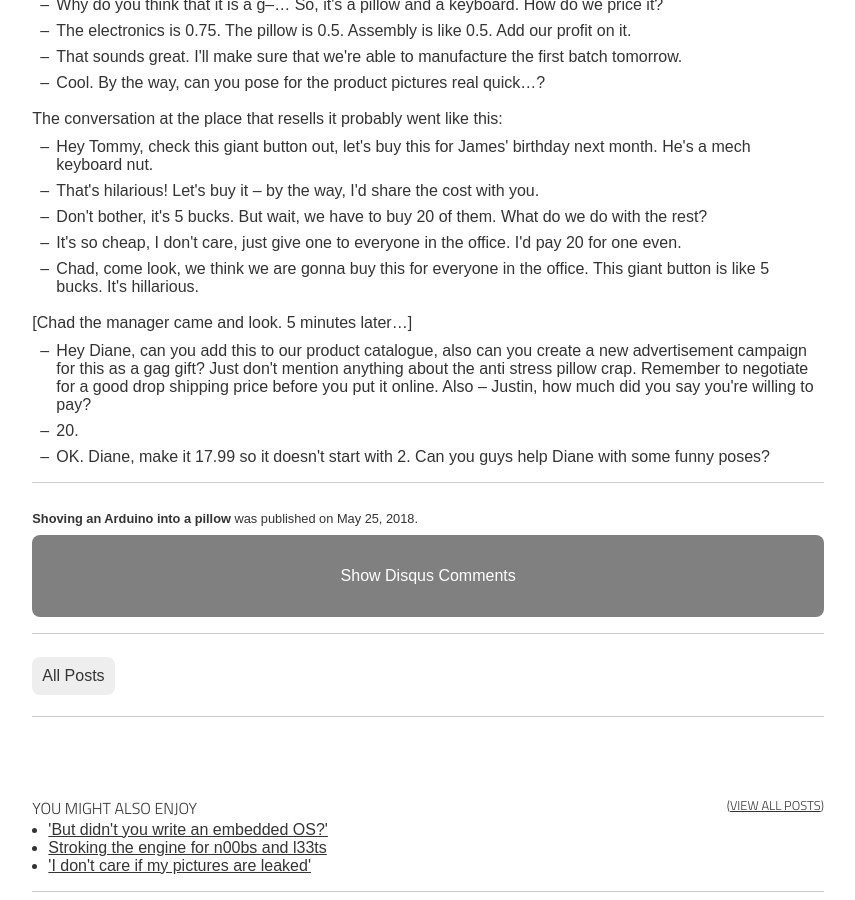
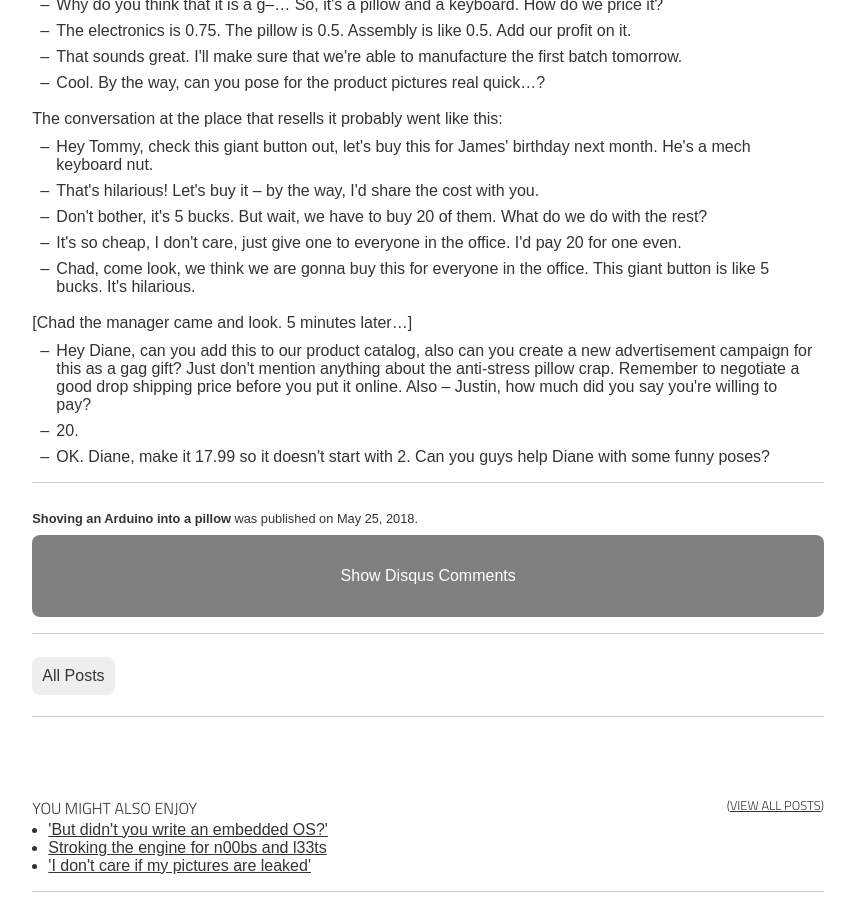
Before and after one commit to htruong/htruong.github.io, a Jekyll site: the page built from _posts/2018-05-25-a-giant-enter-button.markdown, in a window 1280 px wide and 900 px high, scrolled down 1672 px. Shown: the whole window, without its empty margins (316-1171 px from the left). Built offline with Jekyll 4.4.1, drawn with Linux system fonts in a browser that asks for light colours.

Commit message:
[blog] pillow typo

```diff
--- a/_posts/2018-05-25-a-giant-enter-button.markdown
+++ b/_posts/2018-05-25-a-giant-enter-button.markdown
@@ -45,10 +45,10 @@ The conversation at the place that resells it probably went like this:
 - That's hilarious! Let's buy it -- by the way, I'd share the cost with you.
 - Don't bother, it's 5 bucks. But wait, we have to buy 20 of them. What do we do with the rest?
 - It's so cheap, I don't care, just give one to everyone in the office. I'd pay 20 for one even.
-- Chad, come look, we think we are gonna buy this for everyone in the office. This giant button is like 5 bucks. It's hillarious.
+- Chad, come look, we think we are gonna buy this for everyone in the office. This giant button is like 5 bucks. It's hilarious.
 
 [Chad the manager came and look. 5 minutes later...]
 
-- Hey Diane, can you add this to our product catalogue, also can you create a new advertisement campaign for this as a gag gift? Just don't mention anything about the anti stress pillow crap. Remember to negotiate for a good drop shipping price before you put it online. Also -- Justin, how much did you say you're willing to pay?
+- Hey Diane, can you add this to our product catalog, also can you create a new advertisement campaign for this as a gag gift? Just don't mention anything about the anti-stress pillow crap. Remember to negotiate a good drop shipping price before you put it online. Also – Justin, how much did you say you're willing to pay?
 - 20.
 - OK. Diane, make it 17.99 so it doesn't start with 2. Can you guys help Diane with some funny poses?
```
